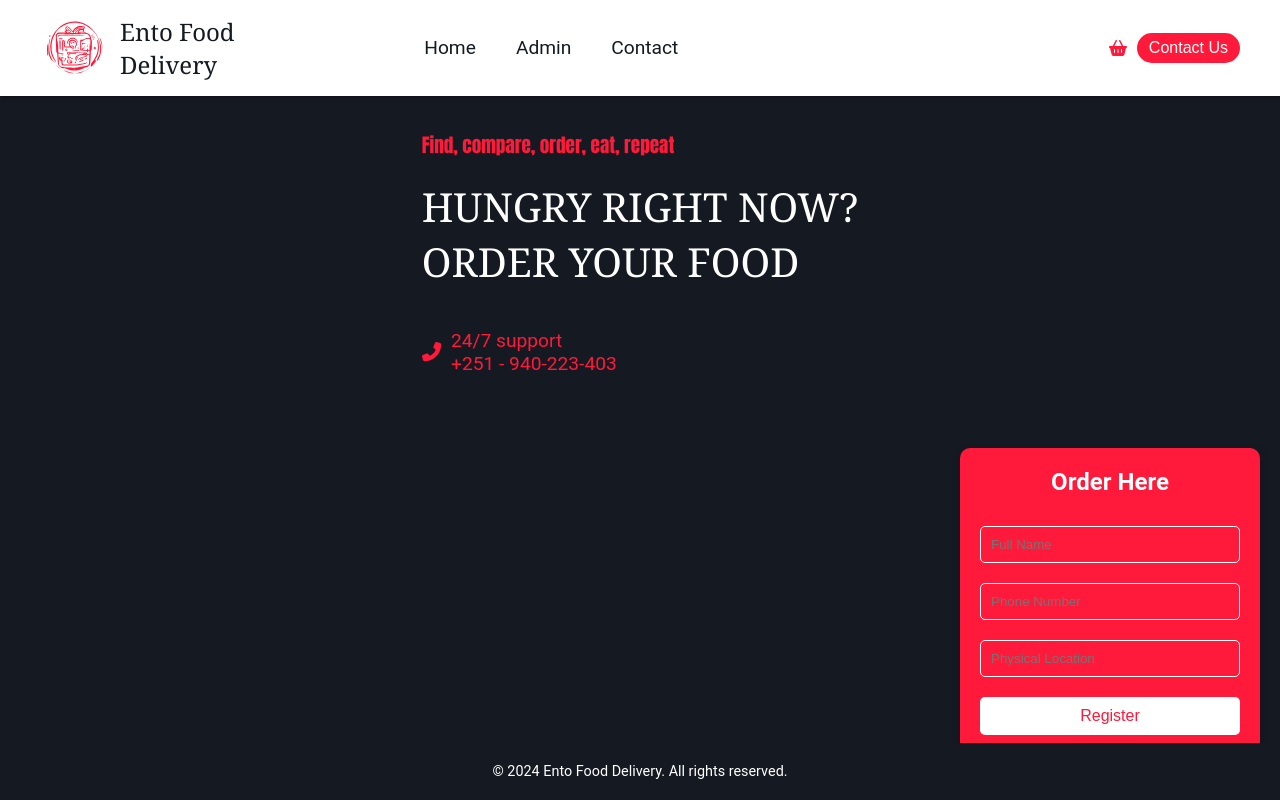
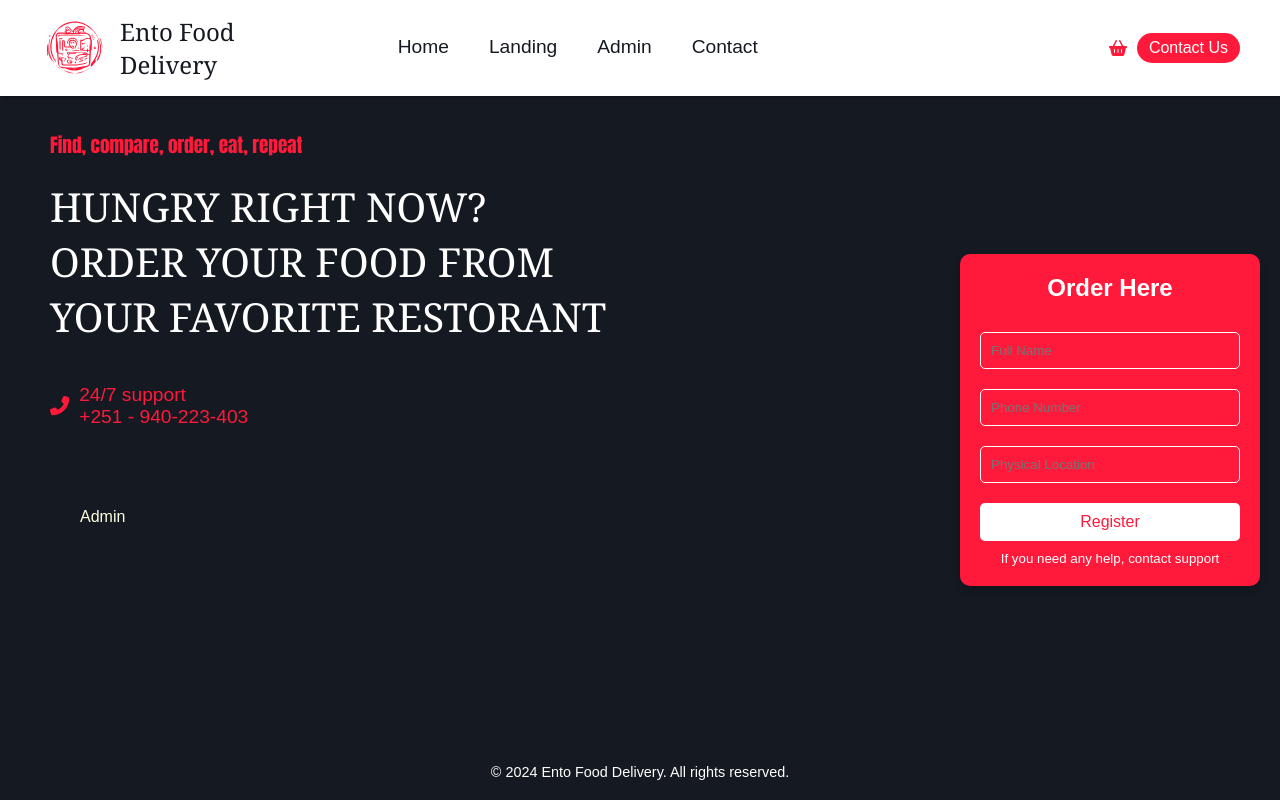
Before and after one commit to amanzerfu/ento-food-delivery-back, a React (Create React App) app: page / in a window 1280 px wide. Built offline with nearby package versions, Linux system fonts and the light colour scheme.

Commit message:
++ first page components added

```diff
--- a/src/App.css
+++ b/src/App.css
@@ -6,8 +6,9 @@
 max-width: fit-content;
 border-radius: 3cm;
   height: 40vmin;
+  align-items: flex-start;
   pointer-events: none;
-  font-family:Impact, Haettenschweiler, 'Arial Narrow Bold', sans-serif
+  font-family:'Trebuchet MS', 'Lucida Sans Unicode', 'Lucida Grande', 'Lucida Sans', Arial, sans-serif
 }
 
 @media (prefers-reduced-motion: no-preference) {
--- a/src/App.js
+++ b/src/App.js
@@ -4,9 +4,10 @@ import { ThemeProvider } from 'styled-components';
 import GlobalStyles from './GlobalStyles';
 import { NavBar } from './components/NavBar';
 import theme from './components/theme';
-import { Admin } from './components/pages/Admin';
-import { Landing } from './components/pages/Landing';
+import Admin  from './components/pages/Admin';
+import Landing  from './components/pages/Landing';
 import { Footer } from './components/Footer';
+import FirstPage from './components/pages/FirstPage';
 function App() {
   return (
     <Router>
@@ -14,7 +15,8 @@ function App() {
       <GlobalStyles />
       <NavBar />
       <Routes>
-        <Route path="/" element={<Landing />} />
+        <Route path="/" element={<FirstPage />} />
+        <Route path="/landing" element={<Landing />} />
         <Route path="/admin" element={<Admin />} />
       </Routes>
       <Footer/>
--- a/src/GlobalStyles.js
+++ b/src/GlobalStyles.js
@@ -11,7 +11,9 @@ const GlobalStyles = createGlobalStyle`
   body {
     font-family: 'Roboto', sans-serif;
     background-color: ${({ theme }) => theme.colors.background};
-
+   scroll-behavior: smooth;
+       margin: 0;
+    overflow-x: hidden;
     background-size: cover;
     background-position: center;
     color: ${({ theme }) => theme.colors.text};
--- a/src/components/NavBar.js
+++ b/src/components/NavBar.js
@@ -1,6 +1,6 @@
 // NavBar.js
 import { FontAwesomeIcon } from '@fortawesome/react-fontawesome';
-import { faBasketShopping, faCoffee, faBars } from '@fortawesome/free-solid-svg-icons';
+import { faBasketShopping, faBars } from '@fortawesome/free-solid-svg-icons';
 import React, { useState } from 'react';
 import styled from 'styled-components';
 import theme from './theme';
@@ -25,6 +25,7 @@ export const NavBar = () => {
       <NavItems isopen={isMobileMenuOpen}>
         <MiddleItems>
           <NavItem href="/">Home</NavItem>
+          <NavItem href="/landing">Landing</NavItem>
           <NavItem href="/admin">Admin</NavItem>
           <NavItem href="/contact">Contact</NavItem>
         </MiddleItems>
--- a/src/components/pages/Admin.js
+++ b/src/components/pages/Admin.js
@@ -1,6 +1,6 @@
 import React from 'react'
 import styled from 'styled-components';
-export const Admin = () => {
+const Admin = () => {
   return (
     <MainPage>Admin</MainPage>
   )
@@ -9,3 +9,5 @@ const MainPage =styled.div `
 color:${({theme}) => theme.colors.yelloColor};
 padding: 80px;
 `;
+
+export default Admin;
--- /dev/null
+++ b/src/components/pages/FirstPage.js
@@ -0,0 +1,53 @@
+import React, { useState, useEffect, useCallback } from 'react';
+import styled, { createGlobalStyle } from 'styled-components';
+import Landing from './Landing';
+import Admin from './Admin';
+
+const GlobalStyle = createGlobalStyle`
+  body {
+    margin: 0;
+    overflow-x: hidden;
+    font-family: Arial, sans-serif;
+  }
+`;
+
+const FirstPage = () => {
+  const [pageIndex, setPageIndex] = useState(0);
+
+  const handleScroll = useCallback(() => {
+    const scrollPosition = window.scrollY;
+    const viewportHeight = window.innerHeight;
+    if (scrollPosition >= viewportHeight * 0.5) {  // Adjust threshold as needed
+      setPageIndex(2);
+    } else {
+      setPageIndex(0);
+    }
+  }, []);
+
+  useEffect(() => {
+    window.addEventListener('scroll', handleScroll);
+    return () => window.removeEventListener('scroll', handleScroll);
+  }, [handleScroll]);
+
+  return (
+    <>
+      <GlobalStyle />
+      <MainContainer pageIndex={pageIndex}>
+        <Landing />
+        <Admin />
+        {/* Add more pages here if needed */}
+      </MainContainer>
+    </>
+  );
+};
+
+const MainContainer = styled.div`
+  transition: transform 1s ease-in-out;
+  transform: ${({ pageIndex }) => (pageIndex === 1 ? 'translateY(-100vh)' : 'translateY(0)')};
+  overflow: hidden;
+      margin: 0;
+    overflow-x: hidden;
+    font-family: Arial, sans-serif;
+`;
+
+export default FirstPage;
--- a/src/components/pages/Landing.js
+++ b/src/components/pages/Landing.js
@@ -6,7 +6,7 @@ import { faPhoneAlt } from '@fortawesome/free-solid-svg-icons';
 import theme from '../theme';
 import { Form } from 'react-router-dom';
 
-export const Landing = () => {
+const Landing = () => {
   return (
     <MainPage>
       <LandingItems>
@@ -16,7 +16,7 @@ export const Landing = () => {
           </Slogan>
           <Poster>
             <p>HUNGRY RIGHT NOW?</p>
-            <p>ORDER YOUR FOOD</p>
+            <p>ORDER YOUR FOOD FROM YOUR FAVORITE RESTORANT</p>
           </Poster>
           <PhonePart>
             <FontAwesomeIcon icon={faPhoneAlt} color={theme.colors.neonMahneta} />
@@ -41,15 +41,16 @@ export const Landing = () => {
 
 const MainPage = styled.div`
   color: ${({ theme }) => theme.colors.yellowColor};
-  padding-top: 80px;
+  padding-top: 130px;
+  padding-left:50px;
   display: flex;
   flex-direction: column;
   justify-content: center;
-  align-items: center;
+  align-items: flex-start;
 `;
 
 const LandingItems = styled.div`
-  padding: 50px;
+  padding-right: 50px;
   display: flex;
   flex-direction: row;
   justify-content: space-between;
@@ -68,7 +69,7 @@ const BrandingItems = styled.div`
 
   @media (max-width: 768px) {
     text-align: center;
-    align-items: center;
+      align-items: flex-start;
   }
 `;
 
@@ -80,8 +81,10 @@ const Slogan = styled.div`
 `;
 
 const Poster = styled.div`
+
   font-family: Cambria, Cochin, Georgia, Times, 'Times New Roman', serif;
   font-size: 2.5em;
+  font-style:bold;
   color: ${({ theme }) => theme.colors.whiteColor};
   margin-bottom: 20px;
 
@@ -177,3 +180,4 @@ const HelpText = styled.small`
   color: ${({ theme }) => theme.colors.whiteColor};
   margin-top: 10px;
 `;
+export default Landing;
```
